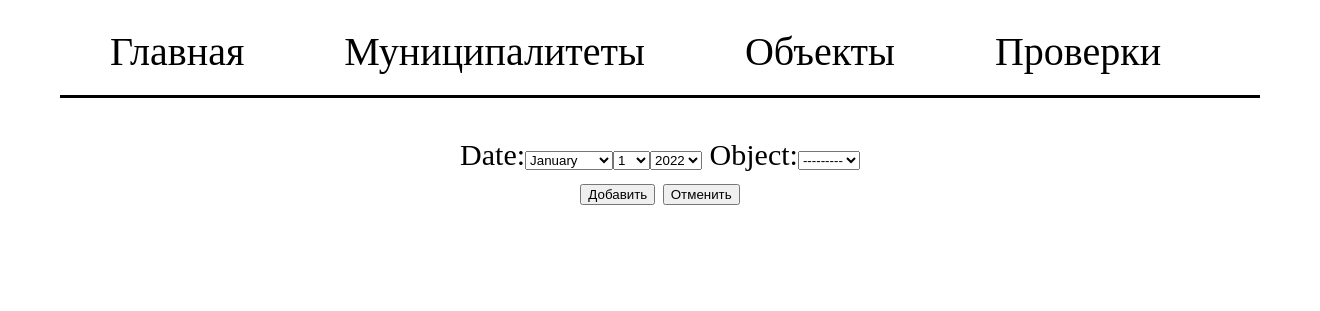
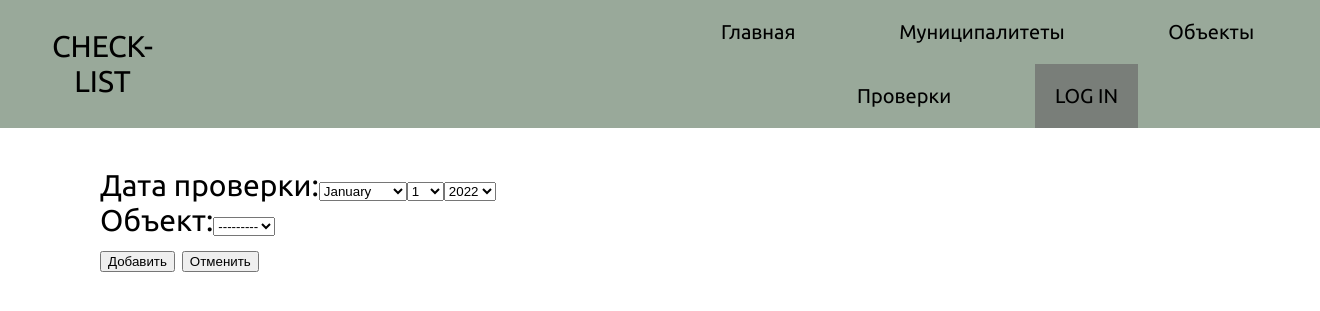
Before and after one commit to Votchitsev/check_list, a Django app: page /control_event/create/ in a window 1320 px wide. Shown: the top 311 px of the page. Run offline with Django 3.2, Linux system fonts and the light colour scheme; data that the repository does not hold is empty.

Commit message:
permission is created

```diff
--- a/check_list/urls.py
+++ b/check_list/urls.py
@@ -18,7 +18,7 @@ from django.urls import path, include
 
 from checks.views import start_view, get_objects_view, LocationFormView, LocationListView, delete_location, \
     ObjectFormView, LocationObjectsListView, ControlEventListView, ControlEventFormView, \
-    delete_control_event_view, CheckListFormView, delete_check_list_view, delete_object_view
+    delete_control_event_view, CheckListFormView, delete_check_list_view, delete_object_view, logout_view
 
 location_patterns = [
     path('list/', LocationListView.as_view(), name='location-list'),
@@ -46,5 +46,7 @@ urlpatterns = [
     path('', start_view, name='start_page'),
     path('location/', include(location_patterns)),
     path('object/', include(object_patterns)),
-    path('control_event/', include(control_event_patterns))
+    path('control_event/', include(control_event_patterns)),
+    path('accounts/', include('django.contrib.auth.urls')),
+    path('logout/', logout_view, name='logout'),
 ]
--- a/checks/models.py
+++ b/checks/models.py
@@ -32,8 +32,8 @@ class Grade(models.Model):
 
 
 class ControlEvent(models.Model):
-    date = models.DateField()
-    object = models.ForeignKey(Object, on_delete=models.CASCADE)
+    date = models.DateField(verbose_name='Дата проверки')
+    object = models.ForeignKey(Object, on_delete=models.CASCADE, verbose_name='Объект')
 
     def __str__(self):
         return f"{self.date} {self.object}"
@@ -41,8 +41,8 @@ class ControlEvent(models.Model):
 
 class Result(models.Model):
     control_event = models.ForeignKey(ControlEvent, on_delete=models.CASCADE)
-    question = models.ForeignKey(Question, on_delete=models.CASCADE)
-    grade = models.ForeignKey(Grade, on_delete=models.CASCADE)
+    question = models.ForeignKey(Question, on_delete=models.CASCADE, verbose_name='Вопрос')
+    grade = models.ForeignKey(Grade, on_delete=models.CASCADE, verbose_name='Оценка')
 
     class Meta:
         unique_together = [['control_event', 'question', 'grade']]
--- a/checks/templates/checks/control_event.html
+++ b/checks/templates/checks/control_event.html
@@ -6,8 +6,7 @@
                 {% for control_event in control_events %}
                 <a href="{% url 'control-event' control_event.id %}">
                     <div class="content_list__item">
-                        <div class="content_list__item__name">{{control_event.date}}</div>
-                        <div class="content_list__item__name">{{control_event.object}}</div>
+                        <div class="content_list__item__name">{{control_event.date}} {{control_event.object}}</div>
                         <div class="content_list__item__delete">
                             <a href="{% url 'control-event-delete' %}?control_event={{control_event.id}}">удалить</a>
                             </div>
--- a/checks/templates/checks/index.html
+++ b/checks/templates/checks/index.html
@@ -5,12 +5,16 @@
 <html lang='ru'>
 	<head>
 	    <link href="{% static "/css/style.css" %}" rel="stylesheet">
+        <link rel="preconnect" href="https://fonts.googleapis.com">
+        <link rel="preconnect" href="https://fonts.gstatic.com" crossorigin>
+        <link href="https://fonts.googleapis.com/css2?family=Open+Sans&family=Ubuntu&display=swap" rel="stylesheet">
         <title>{{title}}</title>
 	</head>
 	<body>
-	    <div class="background">
             {% block head %}
             <div class="head">
+                <div class="logo">CHECK-LIST</div>
+                <div class="head-items">
                 <div class="head__item">
                     <a href="{% url 'start_page' %}">Главная</a>
                     </div>
@@ -22,10 +26,19 @@
                 <div class="head__item">
                     <a href="{% url 'control-event-list' %}">Проверки</a>
                 </div>
+					<div class="head__item user">
+                        {% if user.is_authenticated is False %}
+                            <a href="http://127.0.0.1:8000/accounts/login/">LOG IN</a>
+                        {% else %}
+                            <a href="{% url 'logout' %}">{{user}}</a>
+                        {% endif %}</div>
+	            </div>
             </div>
+
             {% endblock %}
+		<div class=background>
             {% block content %}
             {% endblock %}
-	    </div>
+            </div>
 	</body>
 </html>
--- a/checks/templates/checks/object.html
+++ b/checks/templates/checks/object.html
@@ -7,8 +7,7 @@
             <div class="content_list">
                 {% for object in objects %}
                 <div class="content_list__item">
-                    <div class="content_list__item__name">{{object.name}}</div>
-                    <div class="content_list__item__name">{{object.location}}</div>
+                    <div class="content_list__item__name">{{object.name}} {{object.location}}</div>
                     <div class="content_list__item__delete"><a href="{% url 'object-delete' %}?obj_id={{object.id}}">удалить</a></div>
                 </div>
                 {% endfor %}
--- a/checks/views.py
+++ b/checks/views.py
@@ -3,6 +3,8 @@ from django.shortcuts import render, redirect, get_object_or_404
 from django.views import View
 from django.views.generic import ListView
 from django.urls import reverse
+from django.contrib.auth.decorators import login_required
+from django.contrib.auth import logout
 
 from checks.forms import CreateLocationForm, CreateObjectForm, ControlEventForm, CheckListForm
 from checks.models import Object, Location, ControlEvent, Question, Grade, Result
@@ -11,10 +13,17 @@ from checks.servises.count_score_of_control_event import count_score
 
 # START PAGE
 
+def logout_view(request):
+    logout(request)
+    return redirect(reverse('start_page'))
+
+
 def start_view(request):
-    context = {'title': 'Главная'}
+    # user = request.user.username
+    context = {
+        'title': 'Главная',
+    }
     return render(request, context=context, template_name='checks/index.html')
-
 
 # LOCATION_VIEWS
 
@@ -30,6 +39,7 @@ class LocationListView(ListView):
         return context
 
 
+@login_required
 def delete_location(request):
     Location.objects.filter(id=request.GET['location_id']).delete()
     location_list = Location.objects.all()
@@ -76,6 +86,7 @@ def get_objects_view(request):
     return render(request, context=context, template_name="checks/object.html")
 
 
+@login_required
 def delete_object_view(request):
     Object.objects.filter(id=request.GET['obj_id']).delete()
     return redirect(reverse('object-list'))
@@ -115,6 +126,7 @@ class ControlEventListView(ListView):
         return render(self.request, context=context, template_name=self.template_name)
 
 
+@login_required
 def delete_control_event_view(request):
     control_event_for_delete = request.GET['control_event']
     ControlEvent.objects.filter(id=control_event_for_delete).delete()
@@ -186,6 +198,7 @@ class CheckListFormView(View):
             return render(request, context=context, template_name=self.template_name)
 
 
+@login_required
 def delete_check_list_view(request):
     Result(id=request.GET['control_event_position_id']).delete()
     return redirect(reverse('control-event', kwargs={
--- /dev/null
+++ b/requirements.txt
@@ -0,0 +1,3 @@
+asgiref==3.4.1
+Django==4.0.1
+sqlparse==0.4.2
--- a/static/css/style.css
+++ b/static/css/style.css
@@ -1,28 +1,45 @@
-body {font-family: serif}
+body {
+    font-family: 'Ubuntu';
+    margin: auto;
+        }
 
 .background {
     width: 1200px;
     background-color: white;
-    margin-left: auto;
+    margin-left: 100px;
     margin-right: auto
 }
 
 .head__item {
     color: black;
     display: inline-block;
-    font-size: 40px;
+    font-size: 20px;
     padding: 20px;
     margin-top: auto;
     margin-left: 30px;
     margin-right: 30px;
     }
 
+.user {
+    background-color: #797e79;
+    }
+
 .head {
-    background-color: white;
+    background-color: #99a99a;
     text-align: center;
-    border-bottom: black solid;
     display: flex;
     margin-bottom: 40px
+}
+
+.head-items {
+    margin-left: 500px
+}
+
+.logo {
+    margin-left: 50px;
+    font-size: 30px;
+    margin-top: auto;
+    margin-bottom: auto;
 }
 
 a {
@@ -55,7 +82,10 @@ color: grey
 
 .create__location {
                    font-size: 30px;
-                   text-align: center}
+                   text-align: left;
+                   display: block;
+                   width: 400px;
+                   }
 
 .errorlist {
     font-size: 15px;
```
Also changed, not shown: other parts of static/css/style.css (+47 -13 lines), check_list/settings.py (+5 -3 lines), checks/templates/checks/control_event_result.html (+7 -2 lines), templates/registration/login.html (added, +26 -0 lines), static/css/one.css (deleted).
